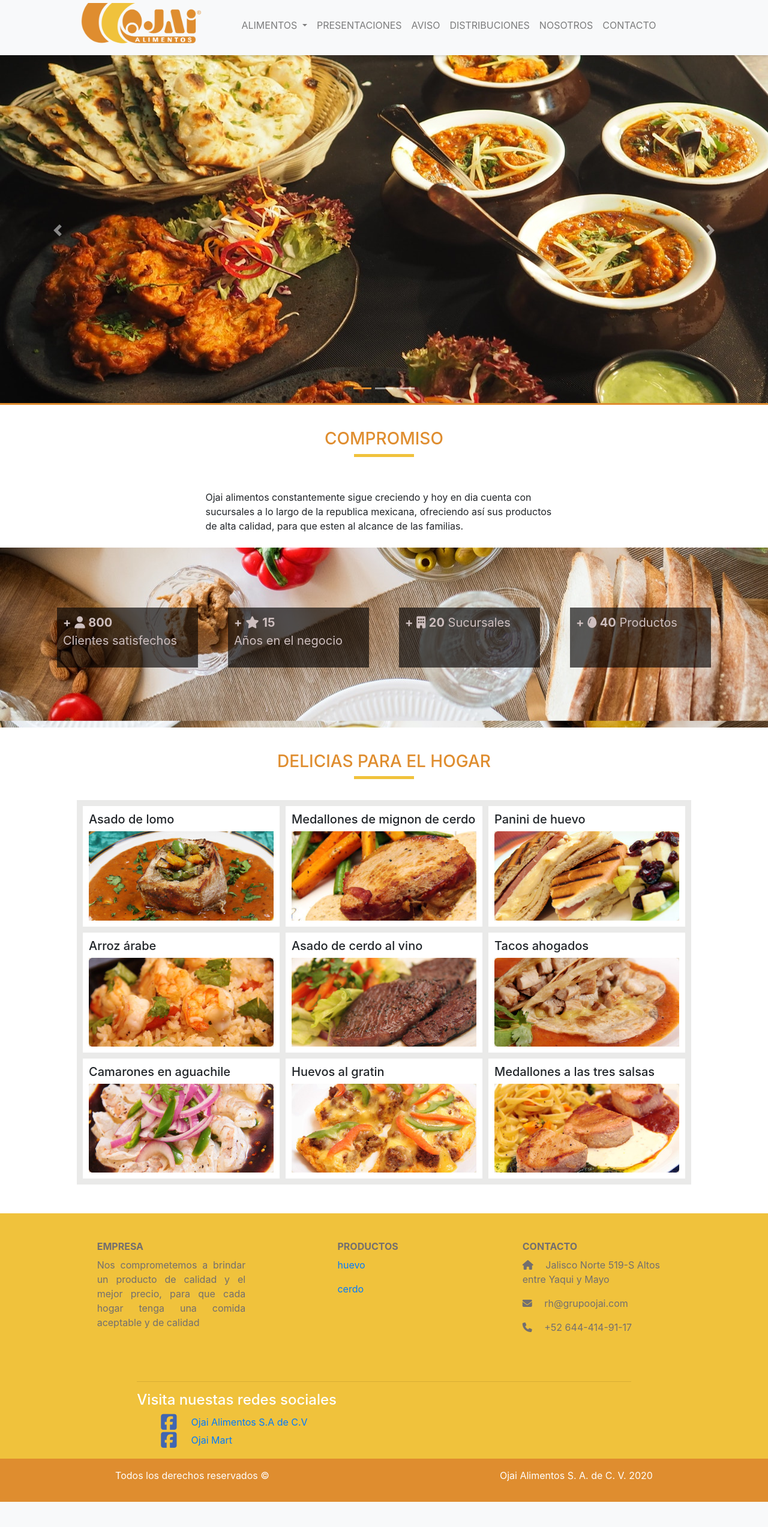
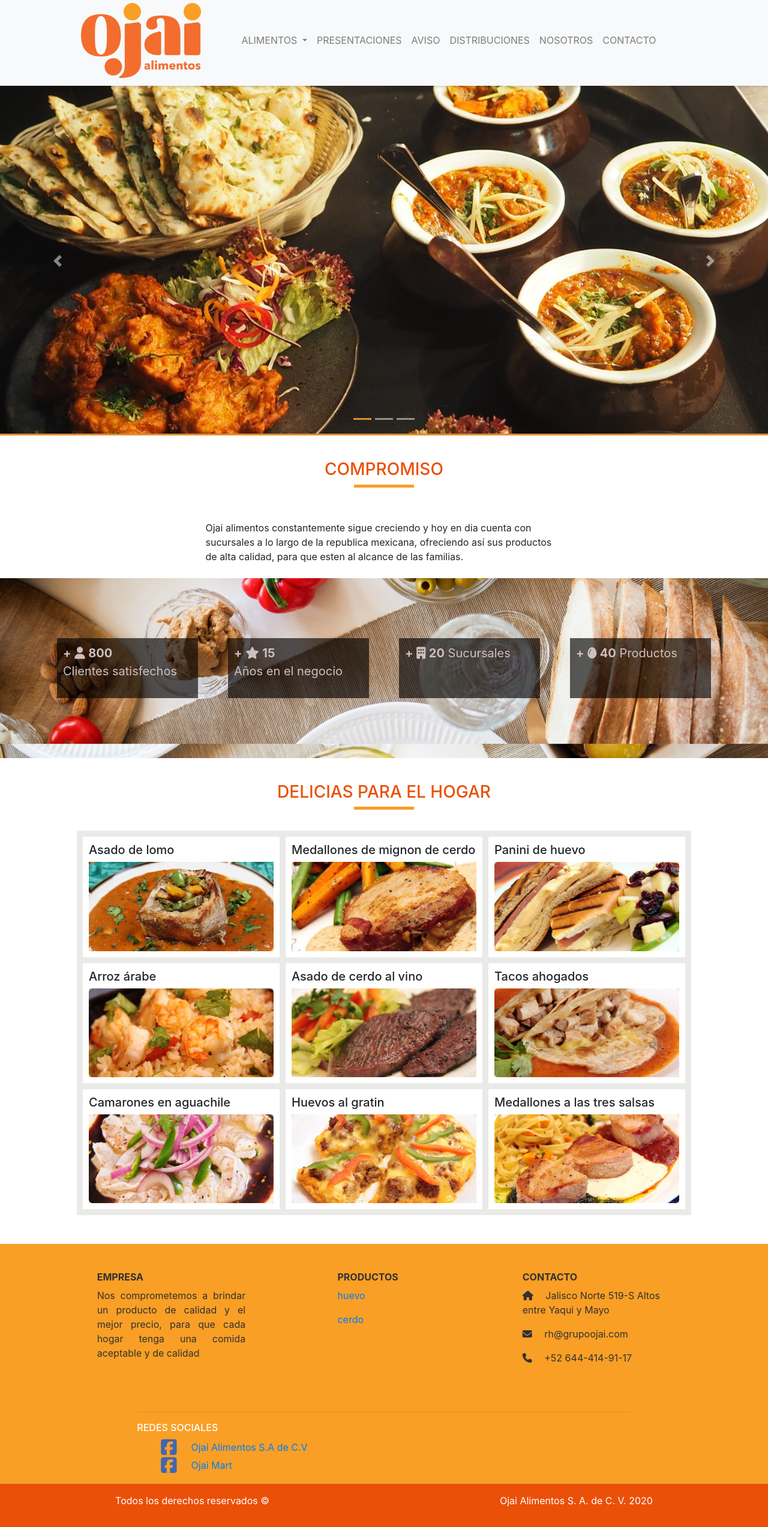
Before and after one commit to ojaiti/ojai, a PHP site: page /index.php in a window 1280 px wide. Shown: the whole page at 60% size. Before the commit the page ends 2504 px from the top, so only its background shows below. Run offline with PHP 8.4, Linux system fonts and the light colour scheme; data that the repository does not hold is empty; some libraries are stand-ins or nearby versions.

Commit message:
Se agregó un nuevo logo y se cambiaron los colores

```diff
--- a/assets/css/style.css
+++ b/assets/css/style.css
@@ -1,7 +1,9 @@
 /* Variables */
 :root{
-    --prColor:#df8d2f;
-    --seColor: #f0c23c;
+    /* --prColor:#df8d2f;
+    --seColor: #f0c23c; */
+    --prColor:#ea5008;
+    --seColor: #f99f25;
     --colorWhite: #fff;
     --setHight: 70vh;
 
@@ -555,6 +557,8 @@ nav{
   .footer-copyright{
       display: flex;
       justify-content: space-around;
+      background-color: var(--prColor);
+      color: #fff;
 }
 
 .txt-just{
@@ -921,10 +925,10 @@ ul.detalles > li > i{
 }
 
 .footer_color{
-    color: #736f6f;
+    color: #313131;
 }
 .contacto-descripcion > h4:nth-child(n){
-    color: #736f6f;
+    color: #313131;
 }
 
 .certificaciones div a img:nth-child(n):hover{
--- a/includes/templates/footer.php
+++ b/includes/templates/footer.php
@@ -53,7 +53,7 @@
   <div class="row-flex">
     <div class="col-lg-8 redes-sociales">
       <hr>
-      <h4>Visita nuestas redes sociales</h4>
+      <h6>REDES SOCIALES</h6>
       <ul>
         <li class=""><i class="fa fa-facebook-square fa-6 rs-icon " aria-hidden="true" ></i> <a href="https://www.facebook.com/OJAIOBREGON" target="_balank" class="ml-4">Ojai Alimentos S.A de C.V</a></li>
         <li class=""><i class="fa fa-facebook-square fa-6 rs-icon" aria-hidden="true"></i> <a href="https://www.facebook.com/OjaiMartMx/" target="_balank" class="ml-4">Ojai Mart</a></li>
@@ -64,7 +64,7 @@
 
   </div>
   <!-- Copyright -->
-  <div class="footer-copyright text-center py-3 " style="background-color: #df8d2f; color: #fff">
+  <div class="footer-copyright text-center py-3">
     <p> Todos los derechos reservados ©</p>
      <span> Ojai Alimentos S. A. de C. V. 2020 </span>
   </div><!-- Copyright -->
--- a/includes/templates/header.php
+++ b/includes/templates/header.php
@@ -16,7 +16,7 @@
     <link rel="stylesheet" href="https://maxcdn.bootstrapcdn.com/bootstrap/4.0.0/css/bootstrap.min.css" integrity="sha384-Gn5384xqQ1aoWXA+058RXPxPg6fy4IWvTNh0E263XmFcJlSAwiGgFAW/dAiS6JXm" crossorigin="anonymous">
     <link href="https://stackpath.bootstrapcdn.com/font-awesome/4.7.0/css/font-awesome.min.css" rel="stylesheet" integrity="sha384-wvfXpqpZZVQGK6TAh5PVlGOfQNHSoD2xbE+QkPxCAFlNEevoEH3Sl0sibVcOQVnN" crossorigin="anonymous">
    <!--  <link rel="stylesheet" type="text/css" href="assets/mapa/leaftlet.css"> -->
-   <link rel="stylesheet" href="https://unpkg.com/leaflet@1.6.0/dist/leaflet.css" />
+   <link rel="stylesheet" href="https://unpkg.com/leaflet@1.6.0/dist/leaflet.css?var=001" />
 
 
 
@@ -41,7 +41,7 @@ $names = explode('/',$url);
    <nav class="navbar navbar-expand-lg navbar-light bg-light pt-0" id="navbar">
       <div class="col-lg-10 row mx-auto spce-b" >
       <a class="navbar-brand" aria-label="Ojai" href="<?php echo $menu[0]?>">
-      <img src="assets/img/logo.png" alt="" width="200">
+      <img src="assets/img/logoOJAIv3.png" alt="" width="200">
       </a>
       <button class="navbar-toggler mt-2 btn-custom" id="btnCustom" type="button" data-toggle="collapse" data-target="#navbarSupportedContent" aria-controls="navbarSupportedContent" aria-expanded="false" aria-label="Toggle navigation">
          <!-- <span class="navbar-toggler-icon"></span> -->
--- a/index.php
+++ b/index.php
@@ -19,7 +19,7 @@
       <!--Captions ending here for slide 1-->
    </div>
     <div class="carousel-item">
-      <img class="d-inline w-100" src="assets/img/slider/platitos.jpg" alt="Slide Two">
+      <img class="d-inline w-100" src="assets/img/slider/platillos_comida.jpg" alt="Slide Two">
       <!--Captions for the slides go here -->
         <!-- <div class="carousel-caption text-warning d-none d-sm-block sombra">
           <h5>Los mejores alimentos para el hogar</h5>
```
Also changed, not shown: assets/img/logoOJAI.jpg (added), assets/img/logoOJAI.png (added), assets/img/logoOJAIv3.png (added), assets/img/slider/burrito.jpg, assets/img/slider/comida.jpg, assets/img/slider/platillos.jpg (deleted), assets/img/slider/platillos_comida.jpg (added), assets/img/slider/platitos.jpg (deleted), assets/img/slider/platos.jpg (deleted).
